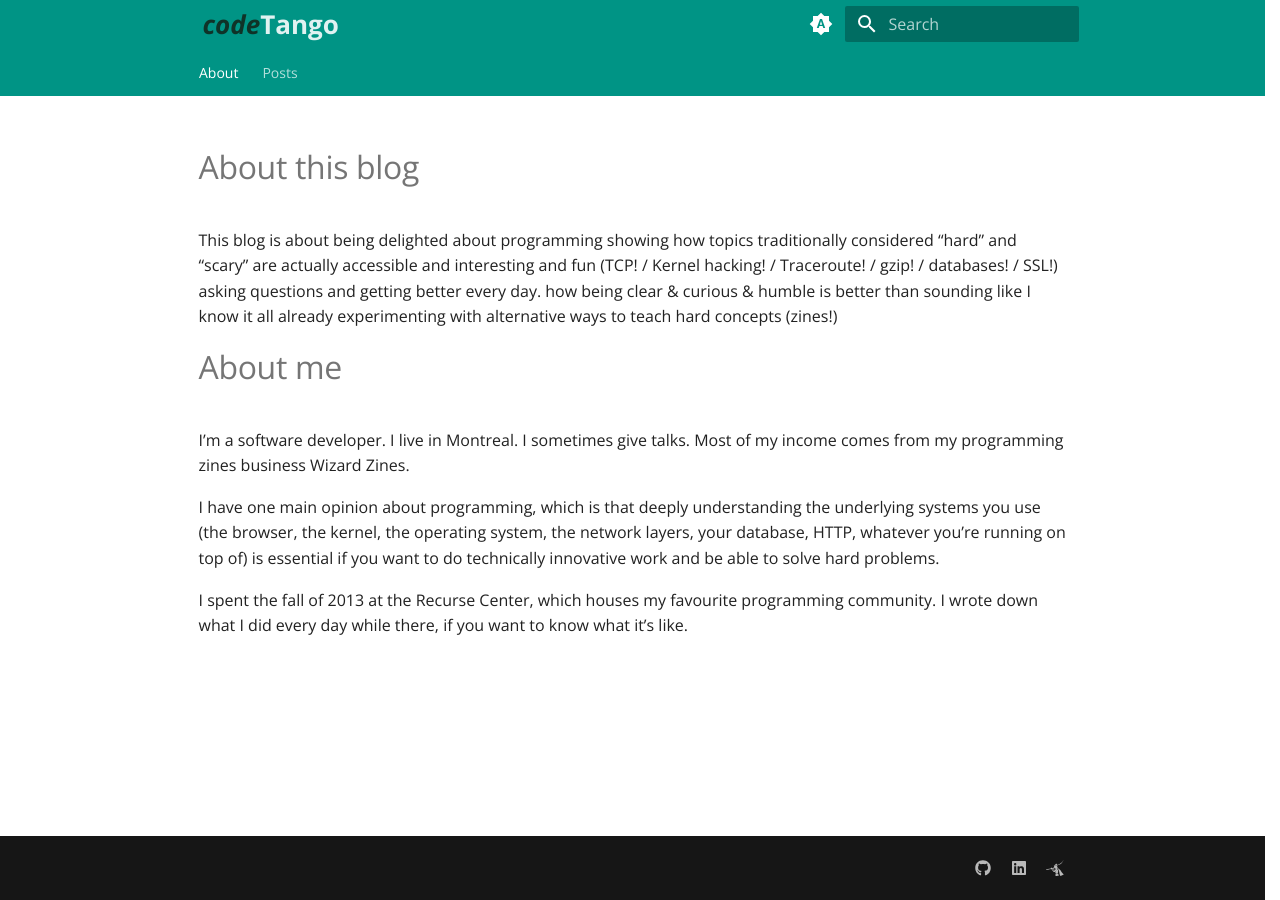
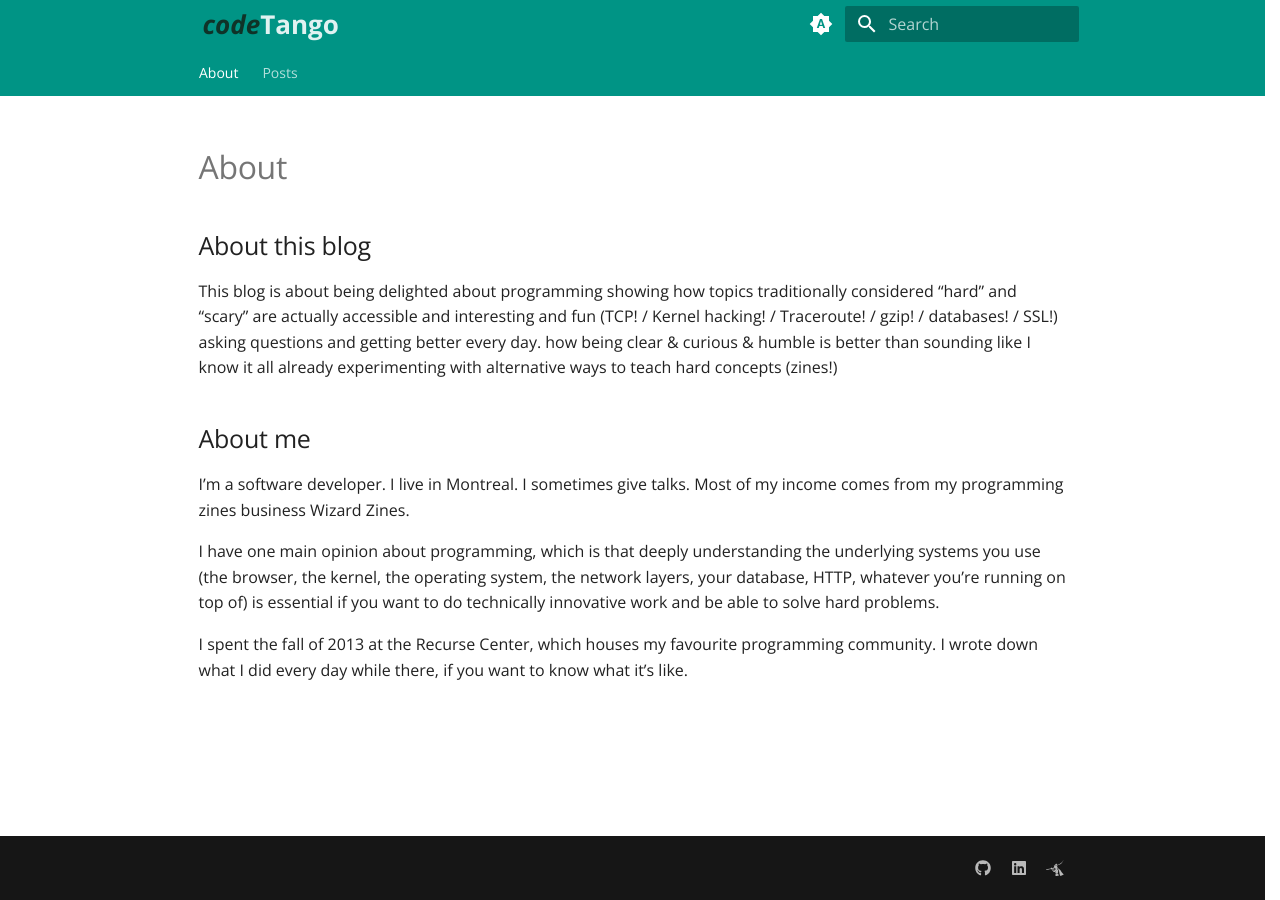
Before and after one commit to SamGrah/codetango, an MkDocs documentation site: the page built from docs/about.md, in a window 1280 px wide. Built offline with MkDocs 1.6.1 and Material for MkDocs 9.7.7, drawn with Linux system fonts in a browser that asks for light colours.

Commit message:
updated about

```diff
--- a/docs/about.md
+++ b/docs/about.md
@@ -5,14 +5,14 @@ hide:
   - footer
 ---
 
-# About this blog
+## About this blog
 
 This blog is about being delighted about programming showing how topics traditionally considered “hard” and “scary” are actually accessible and interesting and fun (TCP! / Kernel hacking! / Traceroute! / gzip! / databases! / SSL!)
 asking questions and getting better every day.
 how being clear & curious & humble is better than sounding like I know it all already
 experimenting with alternative ways to teach hard concepts (zines!)
 
-# About me
+## About me
 
 I’m a software developer. I live in Montreal. I sometimes give talks. Most of my income comes from my programming zines business Wizard Zines.
 
```
